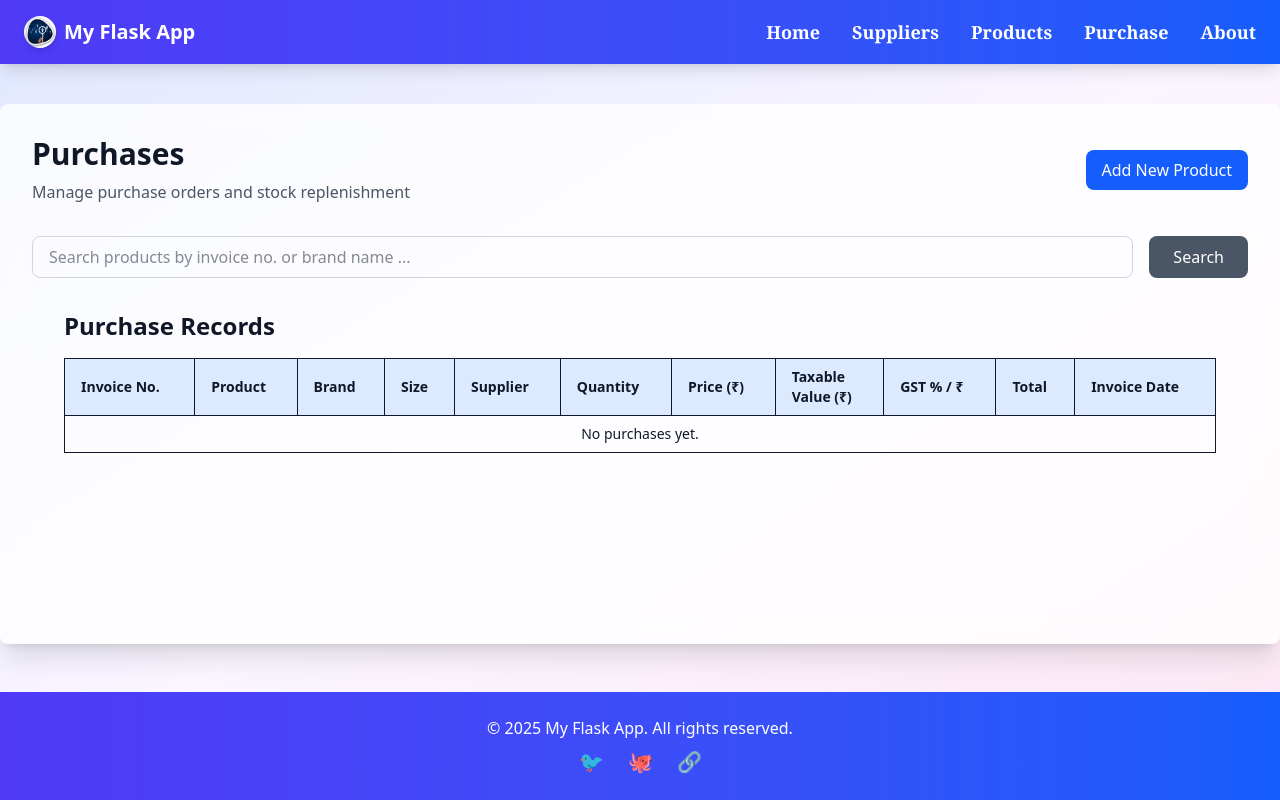
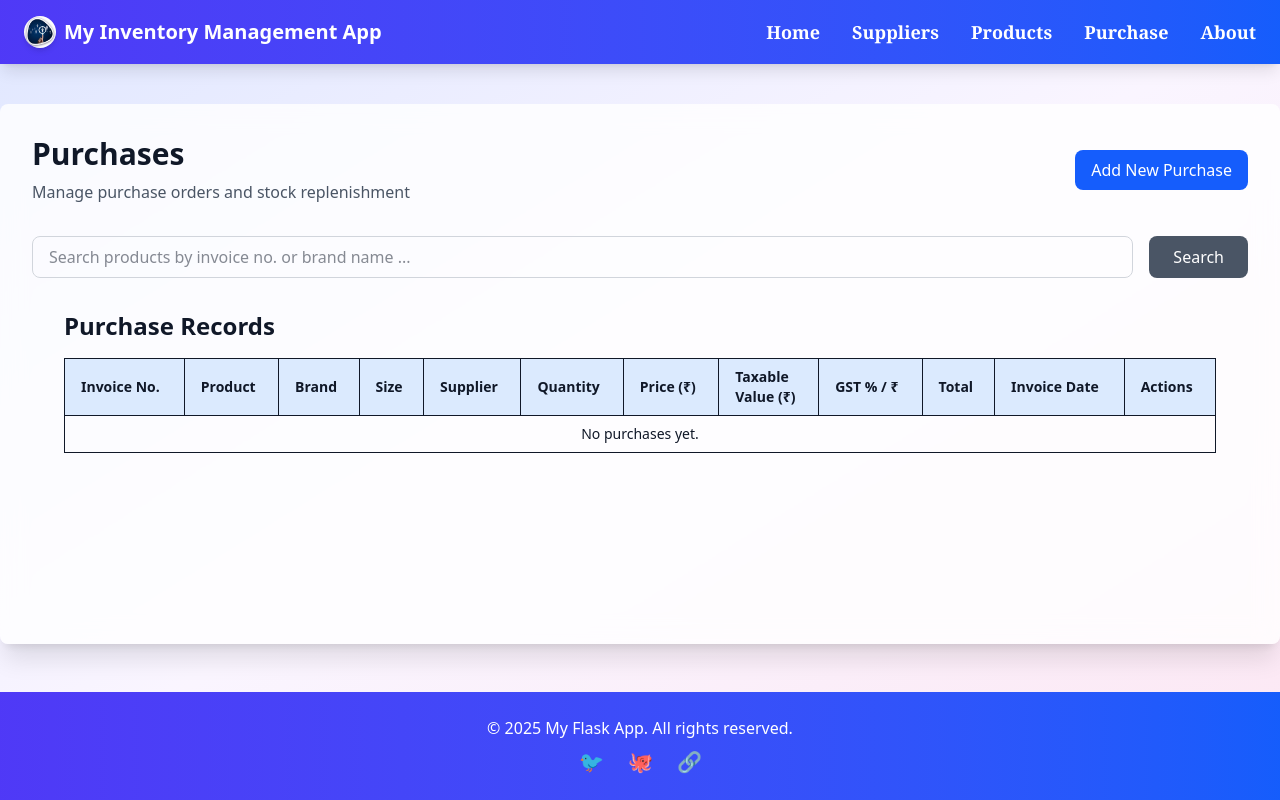
Before and after one commit to Abhisheksingh0301/Inventory, a Flask app: page /purchase in a window 1280 px wide. Run offline with Flask 3, Linux system fonts and the light colour scheme; data that the repository does not hold is empty.

Commit message:
Modify routes and html files

```diff
--- a/app/routes.py
+++ b/app/routes.py
@@ -48,15 +48,16 @@ def products():
     #products = db.execute('SELECT * FROM products').fetchall()
     return render_template('products.html', products=products, search=search)
 
+#To delete the product from product table
 @main.route('/delete-product/<int:product_id>', methods=['POST'])
 def delete_product(product_id):
     db = get_db()
     db.execute('DELETE FROM products WHERE id = ?', (product_id,))
     db.commit()
-    # Optionally flash a success message here
+    flash('Product deleted successfully','danger')
     return redirect(url_for('main.products'))
 
-@main.route('/purchase', methods=['GET', 'POST'])
+@main.route('/purchase', methods=['GET'])
 def purchase():
     db = get_db()
     products = db.execute('SELECT * FROM products').fetchall()
@@ -314,6 +315,7 @@ def invoice_view(invoice_number):
     total_taxable = sum(item['taxable_value'] for item in items)
     total_cgst = sum(item['cgst_amount'] for item in items)
     total_sgst = sum(item['sgst_amount'] for item in items)
+    total_igst = sum(item['igst_amount'] for item in items)
     grand_total = total_taxable + total_cgst + total_sgst
 
     return render_template("invoice.html", info=info, items=items,
@@ -322,6 +324,7 @@ def invoice_view(invoice_number):
                            total_taxable=total_taxable,
                            total_cgst=total_cgst,
                            total_sgst=total_sgst,
+                           total_igst=total_igst,
                            grand_total=grand_total)
 
 @main.route('/salesreport')
@@ -367,6 +370,7 @@ def dashboard():
         recent_purchases=recent_purchases,
         recent_sales=recent_sales)
 
+#New purchase record
 @main.route('/purchase/add_purchase', methods=['GET', 'POST'])
 def add_purchase():
     db = get_db()
@@ -375,48 +379,89 @@ def add_purchase():
     today = datetime.now().strftime('%Y-%m-%d')
 
     if request.method == 'POST':
-        product_id = request.form['product_id']
-        supplier_id = request.form['supplier_id']
-        quantity = int(request.form['quantity'])
-        place_of_supply = request.form['place_of_supply']
-        purchase_price = float(request.form['purchase_price'])
-        taxable_value = quantity * purchase_price
-        cgst_rate = float(request.form.get('gst_rate', 0)) / 2
-        cgst_amount = (taxable_value * cgst_rate) / 100
-        if(place_of_supply=="BR"):
-            sgst_rate = float(request.form.get('gst_rate', 0)) / 2
-            sgst_amount = (taxable_value * sgst_rate) / 100
-            igst_rate = 0
-            igst_amount = 0
-        else :
-            sgst_rate = 0
-            sgst_amount = 0
-            igst_rate = float(request.form.get('gst_rate', 0)) / 2
-            igst_amount = (taxable_value * igst_rate) / 100
+        try:
+            product_id = request.form['product_id']
+            supplier_id = request.form['supplier_id']
+            quantity = int(request.form['quantity'])
+            place_of_supply = request.form['place_of_supply']
+            purchase_price = float(request.form['purchase_price'])
+            taxable_value = quantity * purchase_price
+            gst_rate = float(request.form.get('gst_rate', 0))
+            cgst_rate = gst_rate / 2
+            cgst_amount = (taxable_value * cgst_rate) / 100
 
-        invoice_number = request.form['invoice_number']
-        invoice_date = request.form['invoice_date']
-        purchase_date = request.form['purchase_date']
-        is_reverse_charge = request.form.get('is_reverse_charge', '0') == '1'
-        tax_status = request.form['tax_status']
+            if place_of_supply == "BR":
+                sgst_rate = gst_rate / 2
+                sgst_amount = (taxable_value * sgst_rate) / 100
+                igst_rate = 0
+                igst_amount = 0
+            else:
+                sgst_rate = 0
+                sgst_amount = 0
+                igst_rate = gst_rate
+                igst_amount = (taxable_value * igst_rate) / 100
 
-        # Insert purchase
-        db.execute('''
-            INSERT INTO purchases (
+            invoice_number = request.form['invoice_number']
+            invoice_date = request.form['invoice_date']
+            purchase_date = request.form['purchase_date']
+            is_reverse_charge = request.form.get('is_reverse_charge', '0') == '1'
+            tax_status = request.form['tax_status']
+
+            print("Inserting purchase:", product_id, supplier_id, quantity, purchase_price)
+
+            # Insert purchase
+            db.execute('''
+                INSERT INTO purchases (
+                    product_id, supplier_id, quantity, purchase_price, taxable_value,
+                    cgst_rate, cgst_amount, sgst_rate, sgst_amount, igst_rate, igst_amount,
+                    invoice_number, invoice_date, purchase_date, place_of_supply,
+                    is_reverse_charge, tax_status
+                ) VALUES (?, ?, ?, ?, ?, ?, ?, ?, ?, ?, ?, ?, ?, ?, ?, ?, ?)
+            ''', (
                 product_id, supplier_id, quantity, purchase_price, taxable_value,
                 cgst_rate, cgst_amount, sgst_rate, sgst_amount, igst_rate, igst_amount,
                 invoice_number, invoice_date, purchase_date, place_of_supply,
                 is_reverse_charge, tax_status
-            ) VALUES (?, ?, ?, ?, ?, ?, ?, ?, ?, ?, ?, ?, ?, ?, ?, ?, ?)
-        ''', (
-            product_id, supplier_id, quantity, purchase_price, taxable_value,
-            cgst_rate, cgst_amount, sgst_rate, sgst_amount, igst_rate, igst_amount,
-            invoice_number, invoice_date, purchase_date, place_of_supply,
-            is_reverse_charge, tax_status
-        ))
+            ))
+            print("Insert executed")
+            # Update stock
+            db.execute('UPDATE products SET stock_quantity = stock_quantity + ? WHERE id = ?', (quantity, product_id))
+            db.commit()
+            print("Commit executed")
+            flash('Purchase added successfully!', 'success')
+            return redirect(url_for('main.purchase'))
 
-        # Update stock
-        db.execute('UPDATE products SET stock_quantity = stock_quantity + ? WHERE id = ?', (quantity, product_id))
-        db.commit()
-        return redirect(url_for('main.purchase'))
+        except Exception as e:
+            print("Error inserting purchase:", e)
+            flash('Error adding purchase: ' + str(e), 'danger')
+
     return render_template('add_purchase.html', products=products, suppliers=suppliers, today=today)
+
+
+
+# To delete the purchase record
+@main.route('/delete-purchase/<int:purchase_id>', methods=['POST'])
+def delete_purchase(purchase_id):
+    db = get_db()
+
+    # Step 1: Get the purchase details before deleting
+    purchase = db.execute(
+        'SELECT product_id, quantity FROM purchases WHERE id = ?',
+        (purchase_id,)
+    ).fetchone()
+
+    product_id = purchase['product_id']
+    quantity = purchase['quantity']
+
+    # Step 2: Update the stock (subtracting the purchase quantity)
+    db.execute(
+        'UPDATE products SET stock_quantity = stock_quantity - ? WHERE id = ?',
+        (quantity, product_id)
+    )
+
+    # Step 3: Delete the purchase
+    db.execute('DELETE FROM purchases WHERE product_id = ?', (product_id,))
+    db.commit()
+
+    flash('Purchase deleted and stock updated successfully.', 'danger')
+    return redirect(url_for('main.purchase'))
--- a/app/templates/add_purchase.html
+++ b/app/templates/add_purchase.html
@@ -13,7 +13,7 @@
 
 <!-- Purchase Form -->
 <div class="container mx-auto px-4 sm:px-6 lg:px-8">
-    <form method="POST" action="{{ url_for('main.purchase') }}" class="mb-6 sm:mb-8">
+    <form method="POST" action="{{ url_for('main.add_purchase') }}" class="mb-6 sm:mb-8">
         <div class="grid grid-cols-1 sm:grid-cols-2 lg:grid-cols-3 gap-4">
             <!-- Product Selection -->
             <div>
--- a/app/templates/layout.html
+++ b/app/templates/layout.html
@@ -4,7 +4,7 @@
 <head>
   <meta charset="UTF-8" />
   <meta name="viewport" content="width=device-width, initial-scale=1.0" />
-  <title>{% block title %}My Flask App{% endblock %}</title>
+  <title>{% block title %}My Inventory Management App{% endblock %}</title>
   <link rel="stylesheet" href="{{ url_for('static', filename='output.css') }}" />
   <style>
     /* Custom animations */
@@ -13,62 +13,78 @@
         opacity: 0;
         transform: translateY(20px);
       }
+
       to {
         opacity: 1;
         transform: translateY(0);
       }
     }
+
     @keyframes slideIn {
       from {
         opacity: 0;
         transform: translateX(-100%);
       }
+
       to {
         opacity: 1;
         transform: translateX(0);
       }
     }
+
     .animate-fadeInUp {
       animation: fadeInUp 0.6s ease-out forwards;
     }
+
     .animate-slideIn {
       animation: slideIn 0.3s ease-out forwards;
     }
+
     .main-content {
       opacity: 0;
       transition: opacity 0.5s ease-out;
     }
+
     .main-content.visible {
       opacity: 1;
     }
+
     .nav-link {
       transition: transform 0.2s ease, color 0.3s ease;
     }
+
     .nav-link:hover {
       transform: scale(1.1);
     }
+
     .social-icon {
       transition: transform 0.3s ease, color 0.3s ease;
     }
+
     .social-icon:hover {
       transform: scale(1.2) rotate(5deg);
     }
   </style>
 </head>
 
-<body class="flex flex-col min-h-screen bg-gradient-to-br from-indigo-100 via-purple-50 to-pink-100 text-gray-900 font-sans">
+<body
+  class="flex flex-col min-h-screen bg-gradient-to-br from-indigo-100 via-purple-50 to-pink-100 text-gray-900 font-sans">
 
   <!-- Navbar -->
   <nav class="bg-gradient-to-r from-indigo-600 to-blue-600 sticky top-0 z-50 shadow-lg">
     <div class="container mx-auto flex items-center justify-between py-4 px-4 sm:px-6">
       <!-- Logo -->
-      <a href="/" class="flex items-center space-x-2 text-white font-bold text-xl hover:scale-105 transition-transform duration-300">
-        <img src="{{ url_for('static', filename='logo.jfif') }}" alt="Logo" class="h-8 w-8 object-contain rounded-full shadow-md" />
-        <span>My Flask App</span>
+      <a href="/"
+        class="flex items-center space-x-2 text-white font-bold text-xl hover:scale-105 transition-transform duration-300">
+        <img src="{{ url_for('static', filename='logo.jfif') }}" alt="Logo"
+          class="h-8 w-8 object-contain rounded-full shadow-md" />
+        <span>My Inventory Management App</span>
       </a>
 
       <!-- Hamburger Menu Button (visible on mobile) -->
-      <button id="menu-toggle" class="sm:hidden text-white focus:outline-none hover:bg-blue-700 p-2 rounded-md transition-colors duration-300" aria-label="Toggle navigation">
+      <button id="menu-toggle"
+        class="sm:hidden text-white focus:outline-none hover:bg-blue-700 p-2 rounded-md transition-colors duration-300"
+        aria-label="Toggle navigation">
         <svg class="w-6 h-6" fill="none" stroke="currentColor" viewBox="0 0 24 24" xmlns="http://www.w3.org/2000/svg">
           <path stroke-linecap="round" stroke-linejoin="round" stroke-width="2" d="M4 6h16M4 12h16M4 18h16"></path>
         </svg>
@@ -76,38 +92,57 @@
 
       <!-- Navigation Links (Row on large screens) -->
       <div id="nav-links" class="hidden sm:flex sm:flex-row sm:space-x-8 sm:items-center">
-        <a href="/" class="nav-link text-white text-lg font-semibold hover:text-indigo-200 transition-colors duration-300 font-serif animate-fadeInUp">Home</a>
-        <a href="/suppliers" class="nav-link text-white text-lg font-semibold hover:text-indigo-200 transition-colors duration-300 font-serif animate-fadeInUp" style="animation-delay: 0.1s;">Suppliers</a>
-        <a href="/products" class="nav-link text-white text-lg font-semibold hover:text-indigo-200 transition-colors duration-300 font-serif animate-fadeInUp" style="animation-delay: 0.2s;">Products</a>
-        <a href="/purchase" class="nav-link text-white text-lg font-semibold hover:text-indigo-200 transition-colors duration-300 font-serif animate-fadeInUp" style="animation-delay: 0.3s;">Purchase</a>
-        <a href="/about" class="nav-link text-white text-lg font-semibold hover:text-indigo-200 transition-colors duration-300 font-serif animate-fadeInUp" style="animation-delay: 0.4s;">About</a>
+        <a href="/"
+          class="nav-link text-white text-lg font-semibold hover:text-indigo-200 transition-colors duration-300 font-serif animate-fadeInUp">Home</a>
+        <a href="/suppliers"
+          class="nav-link text-white text-lg font-semibold hover:text-indigo-200 transition-colors duration-300 font-serif animate-fadeInUp"
+          style="animation-delay: 0.1s;">Suppliers</a>
+        <a href="/products"
+          class="nav-link text-white text-lg font-semibold hover:text-indigo-200 transition-colors duration-300 font-serif animate-fadeInUp"
+          style="animation-delay: 0.2s;">Products</a>
+        <a href="/purchase"
+          class="nav-link text-white text-lg font-semibold hover:text-indigo-200 transition-colors duration-300 font-serif animate-fadeInUp"
+          style="animation-delay: 0.3s;">Purchase</a>
+        <a href="/about"
+          class="nav-link text-white text-lg font-semibold hover:text-indigo-200 transition-colors duration-300 font-serif animate-fadeInUp"
+          style="animation-delay: 0.4s;">About</a>
       </div>
     </div>
 
     <!-- Mobile Menu (Column on small screens) -->
     <div id="mobile-menu" class="hidden sm:hidden bg-gradient-to-r from-indigo-700 to-blue-700 animate-slideIn">
       <div class="flex flex-col items-center space-y-4 py-4">
-        <a href="/" class="nav-link text-white text-lg font-semibold hover:text-indigo-200 transition-colors duration-300 font-serif">Home</a>
-        <a href="/suppliers" class="nav-link text-white text-lg font-semibold hover:text-indigo-200 transition-colors duration-300 font-serif">Suppliers</a>
-        <a href="/products" class="nav-link text-white text-lg font-semibold hover:text-indigo-200 transition-colors duration-300 font-serif">Products</a>
-        <a href="/purchase" class="nav-link text-white text-lg font-semibold hover:text-indigo-200 transition-colors duration-300 font-serif">Purchase</a>
-        <a href="/about" class="nav-link text-white text-lg font-semibold hover:text-indigo-200 transition-colors duration-300 font-serif">About</a>
+        <a href="/"
+          class="nav-link text-white text-lg font-semibold hover:text-indigo-200 transition-colors duration-300 font-serif">Home</a>
+        <a href="/suppliers"
+          class="nav-link text-white text-lg font-semibold hover:text-indigo-200 transition-colors duration-300 font-serif">Suppliers</a>
+        <a href="/products"
+          class="nav-link text-white text-lg font-semibold hover:text-indigo-200 transition-colors duration-300 font-serif">Products</a>
+        <a href="/purchase"
+          class="nav-link text-white text-lg font-semibold hover:text-indigo-200 transition-colors duration-300 font-serif">Purchase</a>
+        <a href="/about"
+          class="nav-link text-white text-lg font-semibold hover:text-indigo-200 transition-colors duration-300 font-serif">About</a>
       </div>
     </div>
   </nav>
 
   <!-- Main Content -->
-  <main class="container mx-auto mt-6 sm:mt-10 mb-12 p-4 sm:p-8 bg-white/80 rounded-lg shadow-xl max-w-7xl flex-grow main-content backdrop-blur-md">
+  <main
+    class="container mx-auto mt-6 sm:mt-10 mb-12 p-4 sm:p-8 bg-white/80 rounded-lg shadow-xl max-w-7xl flex-grow main-content backdrop-blur-md">
     {% block content %}{% endblock %}
   </main>
 
   <!-- Footer -->
   <footer class="bg-gradient-to-r from-indigo-600 to-blue-600 text-white text-center py-6">
-    <p class="mb-2 text-sm sm:text-base">&copy; <span id="current-year">{{ current_year }}</span> My Flask App. All rights reserved.</p>
+    <p class="mb-2 text-sm sm:text-base">&copy; <span id="current-year">{{ current_year }}</span> My Flask App. All
+      rights reserved.</p>
     <div class="flex justify-center space-x-4 sm:space-x-6">
-      <a href="#" aria-label="Twitter" class="social-icon text-indigo-200 hover:text-white transition-colors duration-300 text-lg sm:text-xl">🐦</a>
-      <a href="#" aria-label="GitHub" class="social-icon text-indigo-200 hover:text-white transition-colors duration-300 text-lg sm:text-xl">🐙</a>
-      <a href="#" aria-label="LinkedIn" class="social-icon text-indigo-200 hover:text-white transition-colors duration-300 text-lg sm:text-xl">🔗</a>
+      <a href="#" aria-label="Twitter"
+        class="social-icon text-indigo-200 hover:text-white transition-colors duration-300 text-lg sm:text-xl">🐦</a>
+      <a href="#" aria-label="GitHub"
+        class="social-icon text-indigo-200 hover:text-white transition-colors duration-300 text-lg sm:text-xl">🐙</a>
+      <a href="#" aria-label="LinkedIn"
+        class="social-icon text-indigo-200 hover:text-white transition-colors duration-300 text-lg sm:text-xl">🔗</a>
     </div>
   </footer>
 
--- a/app/templates/products.html
+++ b/app/templates/products.html
@@ -102,8 +102,9 @@
         <th class="border border-gray-300 px-4 py-2 text-left">Brand</th>
         <th class="border border-gray-300 px-4 py-2 text-left">Size</th>
         <th class="border border-gray-300 px-4 py-2 text-left">Description</th>
+        <th class="border border-gray-300 px-4 py-2 text-left">Qty</th>
         <th class="border border-gray-300 px-4 py-2 text-left">GST Rate (%)</th>
-        <th class="border border-gray-300 px-4 py-2 text-left">Actions</th> <!-- New column -->
+        <th class="border border-gray-300 px-4 py-2 text-left">Actions</th>
       </tr>
     </thead>
     <tbody>
@@ -114,11 +115,12 @@
         <td class="border border-gray-300 px-4 py-2">{{ product.brand }}</td>
         <td class="border border-gray-300 px-4 py-2">{{ product.item_size }}</td>
         <td class="border border-gray-300 px-4 py-2">{{ product.description }}</td>
+        <td class="border border-gray-300 px-4 py-2">{{ product.stock_quantity }}</td>
         <td class="border border-gray-300 px-4 py-2">{{ product.gst_rate }}</td>
         <td class="border border-gray-300 px-4 py-2">
           <form action="{{ url_for('main.delete_product', product_id=product.id) }}" method="POST"
             onsubmit="return confirm('Are you sure you want to delete this product?');">
-            <button type="submit" class="bg-red-500 hover:bg-red-600 text-white px-3 py-1 rounded">Delete</button>
+            <button type="submit" class="bg-red-500 hover:bg-red-600 text-white px-3 py-1 rounded cursor-pointer">Delete</button>
           </form>
         </td>
       </tr>
--- a/app/templates/purchase.html
+++ b/app/templates/purchase.html
@@ -11,7 +11,7 @@
   </div>
   <a href="{{ url_for('main.add_purchase') }}"
     class="bg-blue-600 hover:bg-blue-700 text-white px-4 py-2 rounded-lg transition duration-200">
-    Add New Product
+    Add New Purchase
   </a>
 </div>
 
@@ -47,6 +47,7 @@
           <th class="border px-2 sm:px-4 py-2 text-left text-xs sm:text-sm">GST % / ₹</th>
           <th class="border px-2 sm:px-4 py-2 text-left text-xs sm:text-sm">Total</th>
           <th class="border px-2 sm:px-4 py-2 text-left text-xs sm:text-sm">Invoice Date</th>
+          <th class="border px-2 sm:px-4 py-2 text-left text-xs sm:text-sm">Actions</th>
         </tr>
       </thead>
       <tbody>
@@ -66,6 +67,12 @@
           <td class="border px-2 sm:px-4 py-2 text-xs sm:text-sm"> ₹{{ "%.2f"|format(purchase.taxable_value +
             purchase.cgst_amount + purchase.sgst_amount + purchase.igst_amount) }}</td>
           <td class="border px-2 sm:px-4 py-2 text-xs sm:text-sm">{{ purchase.invoice_date | format_dmy }}</td>
+          <td class="border px-2 sm:px-4 py-2 text-sm">
+            <form action="{{ url_for('main.delete_purchase', purchase_id=purchase.id) }}" method="POST"
+              onsubmit="return confirm('Are you sure you want to delete this purchase record?');">
+              <button type="submit" class="bg-red-500 hover:bg-red-600 text-white px-3 py-1 rounded  cursor-pointer ">Delete</button>
+            </form>
+          </td>
         </tr>
         {% else %}
         <tr>
--- a/static/output.css
+++ b/static/output.css
@@ -411,8 +411,8 @@
   .transform {
     transform: var(--tw-rotate-x,) var(--tw-rotate-y,) var(--tw-rotate-z,) var(--tw-skew-x,) var(--tw-skew-y,);
   }
-  .resize {
-    resize: both;
+  .cursor-pointer {
+    cursor: pointer;
   }
   .grid-cols-1 {
     grid-template-columns: repeat(1, minmax(0, 1fr));
@@ -825,9 +825,6 @@
   .text-white {
     color: var(--color-white);
   }
-  .underline {
-    text-decoration-line: underline;
-  }
   .opacity-90 {
     opacity: 90%;
   }
@@ -847,16 +844,8 @@
     --tw-shadow: 0 20px 25px -5px var(--tw-shadow-color, rgb(0 0 0 / 0.1)), 0 8px 10px -6px var(--tw-shadow-color, rgb(0 0 0 / 0.1));
     box-shadow: var(--tw-inset-shadow), var(--tw-inset-ring-shadow), var(--tw-ring-offset-shadow), var(--tw-ring-shadow), var(--tw-shadow);
   }
-  .outline {
-    outline-style: var(--tw-outline-style);
-    outline-width: 1px;
-  }
   .backdrop-blur-md {
     --tw-backdrop-blur: blur(var(--blur-md));
-    -webkit-backdrop-filter: var(--tw-backdrop-blur,) var(--tw-backdrop-brightness,) var(--tw-backdrop-contrast,) var(--tw-backdrop-grayscale,) var(--tw-backdrop-hue-rotate,) var(--tw-backdrop-invert,) var(--tw-backdrop-opacity,) var(--tw-backdrop-saturate,) var(--tw-backdrop-sepia,);
-    backdrop-filter: var(--tw-backdrop-blur,) var(--tw-backdrop-brightness,) var(--tw-backdrop-contrast,) var(--tw-backdrop-grayscale,) var(--tw-backdrop-hue-rotate,) var(--tw-backdrop-invert,) var(--tw-backdrop-opacity,) var(--tw-backdrop-saturate,) var(--tw-backdrop-sepia,);
-  }
-  .backdrop-filter {
     -webkit-backdrop-filter: var(--tw-backdrop-blur,) var(--tw-backdrop-brightness,) var(--tw-backdrop-contrast,) var(--tw-backdrop-grayscale,) var(--tw-backdrop-hue-rotate,) var(--tw-backdrop-invert,) var(--tw-backdrop-opacity,) var(--tw-backdrop-saturate,) var(--tw-backdrop-sepia,);
     backdrop-filter: var(--tw-backdrop-blur,) var(--tw-backdrop-brightness,) var(--tw-backdrop-contrast,) var(--tw-backdrop-grayscale,) var(--tw-backdrop-hue-rotate,) var(--tw-backdrop-invert,) var(--tw-backdrop-opacity,) var(--tw-backdrop-saturate,) var(--tw-backdrop-sepia,);
   }
@@ -1067,11 +1056,6 @@
   .sm\:grid-cols-2 {
     @media (width >= 40rem) {
       grid-template-columns: repeat(2, minmax(0, 1fr));
-    }
-  }
-  .sm\:flex-col {
-    @media (width >= 40rem) {
-      flex-direction: column;
     }
   }
   .sm\:flex-row {
@@ -1369,11 +1353,6 @@
   inherits: false;
   initial-value: 0 0 #0000;
 }
-@property --tw-outline-style {
-  syntax: "*";
-  inherits: false;
-  initial-value: solid;
-}
 @property --tw-backdrop-blur {
   syntax: "*";
   inherits: false;
@@ -1468,7 +1447,6 @@
       --tw-ring-offset-width: 0px;
       --tw-ring-offset-color: #fff;
       --tw-ring-offset-shadow: 0 0 #0000;
-      --tw-outline-style: solid;
       --tw-backdrop-blur: initial;
       --tw-backdrop-brightness: initial;
       --tw-backdrop-contrast: initial;
```
Also changed, not shown: app/templates/invoice.html (+4 -7 lines).
